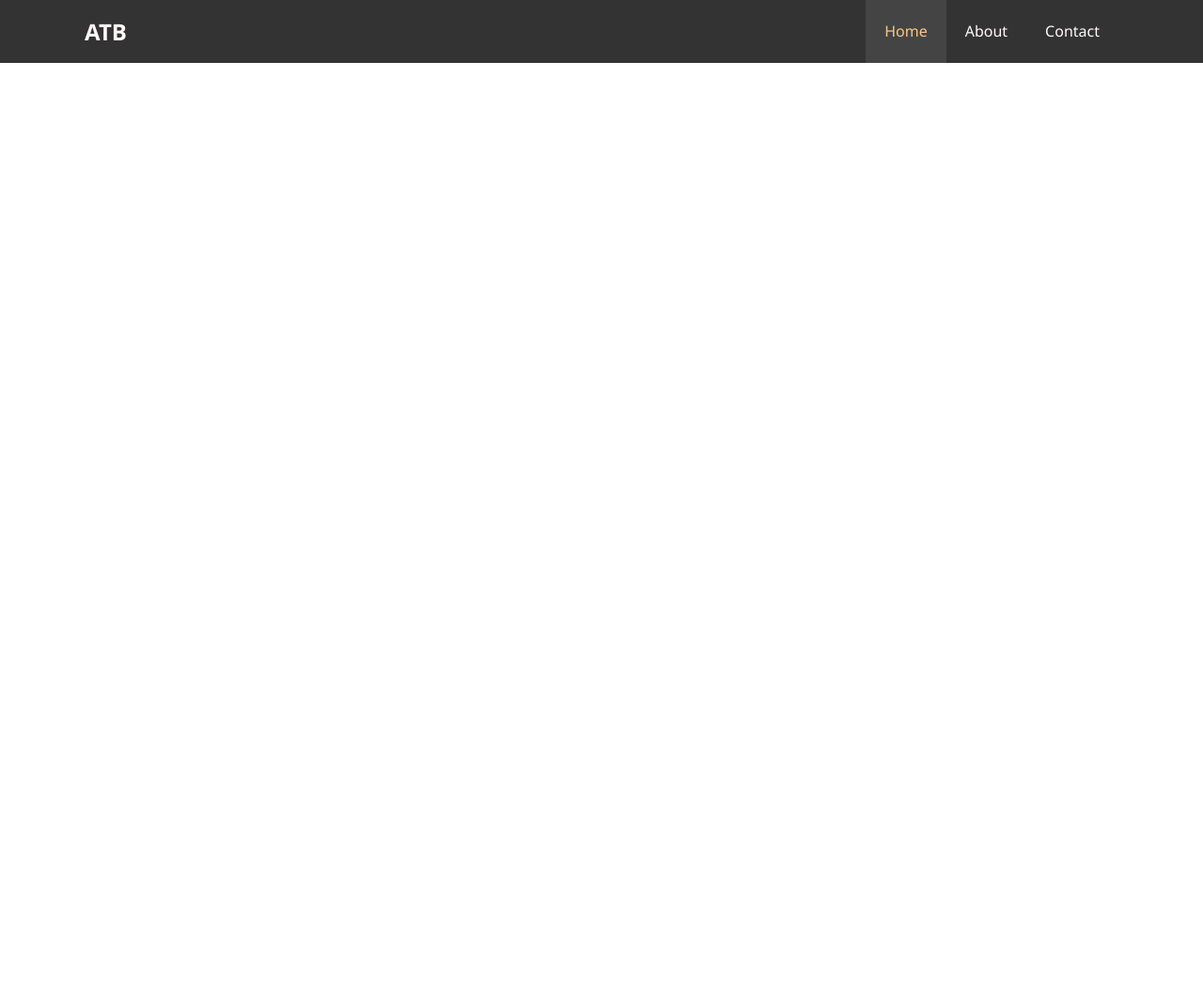
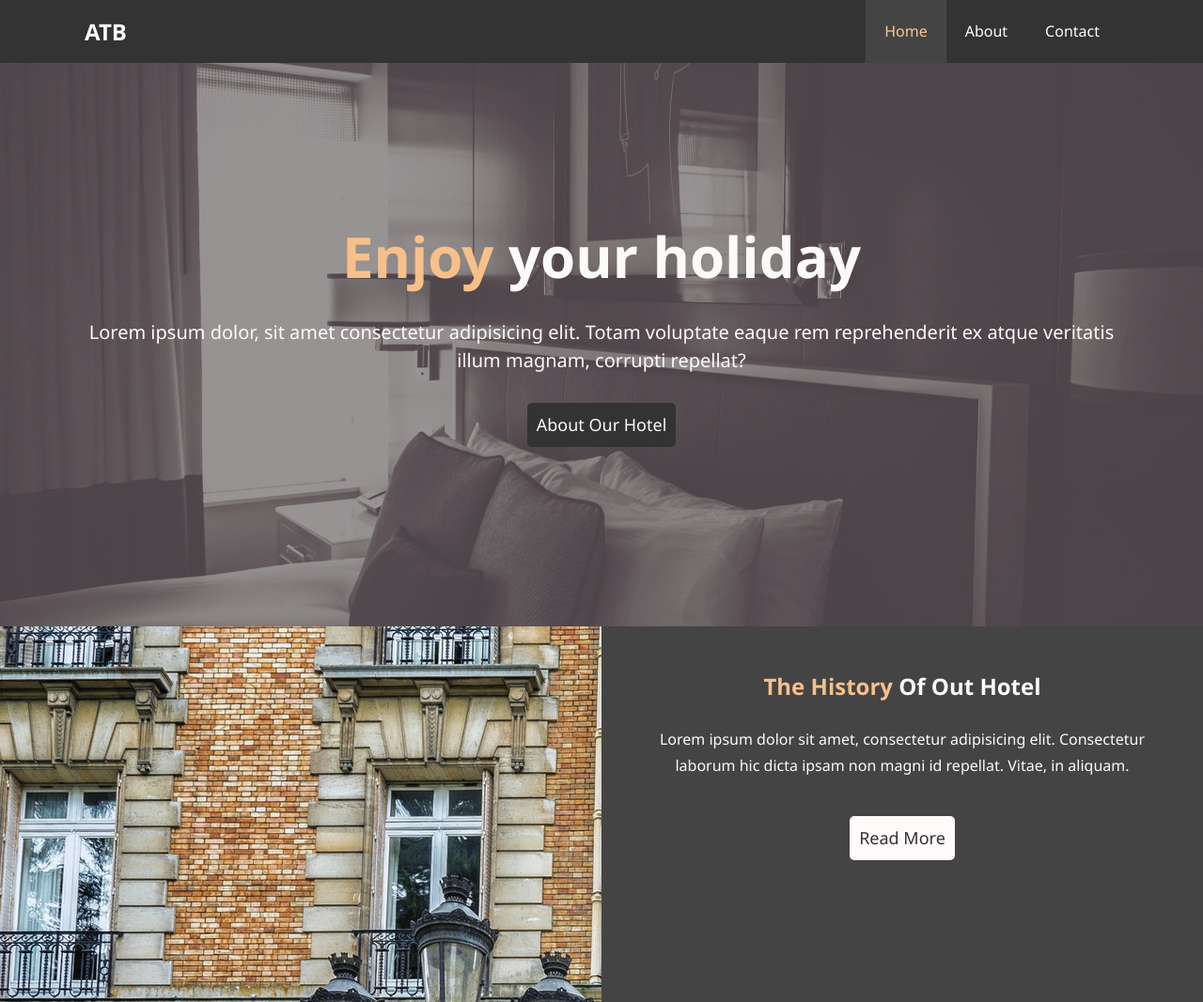
Before and after one commit to atbostan/CssWebSites, a plain HTML site: page HotelWebSite/index.html in a window 1280 px wide. Shown: the whole page at 94% size. Before the commit the page ends 800 px from the top, so only its background shows below. Drawn offline with Linux system fonts and the light colour scheme.

Commit message:
showcase and home info added

```diff
--- a/HotelWebSite/css/style.css
+++ b/HotelWebSite/css/style.css
@@ -35,6 +35,54 @@ p{
     padding: 0,20px;
 }
 
+.text-primary{
+    color:#f7c08a;
+    font-weight: bold;
+
+}
+
+.lead{
+    font-size: 20px;
+}
+
+.btn{ /*convert to a tag to a button*/
+    display: inline-block;
+    background: #333;
+    padding: 10px;
+    border-radius: 5px;
+    color:snow;
+    font-size: 18px;
+    border:none;
+    cursor: pointer;
+}
+
+.btn:hover{
+    background: #f7c08a;
+    color: #333;
+}
+
+.btn-light{
+    background: snow;
+    color: #333;
+}
+
+.bg-primary{
+    background-color: #f7c08a;
+    color: #333;
+
+}
+
+.bg-light{
+    background-color: snow;
+    color: #333;
+
+}
+
+.bg-dark{
+    background-color: #444;
+    color: snow;
+
+}
 /*Nav-Bar*/
 
 #navbar{
@@ -73,3 +121,55 @@ p{
     background: #444;
     color: #f7c888
 }
+
+/*Showcase*/
+
+#showcase{
+    background: url('../img/showcase.jpg') no-repeat
+    center center/cover;
+
+    height: 600px;
+}
+
+#showcase .showcase-content{
+    color: snow;
+    text-align: center;
+    padding-top: 170px;
+
+}
+
+#showcase .showcase-content h1{
+    font-size: 60px;
+    line-height: 1.2em;
+
+}
+
+#showcase .showcase-content p {
+    padding-bottom: 20px;
+    line-height: 1.5em;
+}
+
+/*Home info*/
+
+#home-info{
+    height: 400px;
+
+}
+#home-info .info-img{
+    float:left;
+    width:50%;
+    background: url('../img/photo-1.jpg') no-repeat;
+    min-height: 100%;
+}
+#home-info .info-content{
+    float:right;
+    width:50%;
+    height: 100% ;
+    text-align: center;
+    padding: 50px 30px;
+    overflow: hidden;
+}
+
+#home-info .info-content p{
+    padding-bottom: 30px;
+}
--- a/HotelWebSite/index.html
+++ b/HotelWebSite/index.html
@@ -1,13 +1,13 @@
 <!DOCTYPE html>
 <html lang="en">
   <head>
-    <meta charset="UTF-8">
-    <meta http-equiv="X-UA-Compatible" content="IE=edge">
-    <meta name="viewport" content="width=device-width, initial-scale=1.0">
-    <meta name="description" content="Welcome to the most lux hotel in Paris">
-    <meta name="keywords" content="hotel,Paris,new hotel,France Hotel">
-    <link rel="stylesheet" href="css/style.css">
-    <title>Hotel ATB  | Welcome </title>
+    <meta charset="UTF-8" />
+    <meta http-equiv="X-UA-Compatible" content="IE=edge" />
+    <meta name="viewport" content="width=device-width, initial-scale=1.0" />
+    <meta name="description" content="Welcome to the most lux hotel in Paris" />
+    <meta name="keywords" content="hotel,Paris,new hotel,France Hotel" />
+    <link rel="stylesheet" href="css/style.css" />
+    <title>Hotel ATB | Welcome</title>
   </head>
   <body>
     <header>
@@ -20,8 +20,35 @@
             <li><a href="contact.html">Contact</a></li>
           </ul>
         </div>
+      </nav>
 
-        </nav>
+      <div id="showcase">
+        <div class="container">
+          <div class="showcase-content">
+            <h1><span class="text-primary">Enjoy</span> your holiday</h1>
+            <p class="lead">
+              Lorem ipsum dolor, sit amet consectetur adipisicing elit. Totam
+              voluptate eaque rem reprehenderit ex atque veritatis illum magnam,
+              corrupti repellat?
+            </p>
+            <a class="btn" href="about.html">About Our Hotel</a>
+          </div>
+        </div>
+      </div>
     </header>
+    <section id="home-info" class="bg-dark">
+        <div class="info-img">
+
+        </div>
+        <div class="info-content">
+            <h2><span class="text-primary">The History</span>
+                Of Out Hotel
+            </h2>
+            <p>Lorem ipsum dolor sit amet, consectetur adipisicing elit. Consectetur laborum hic dicta ipsam non magni id repellat. Vitae, in aliquam.
+
+            </p>
+            <a href="about.html" class="btn btn-light">Read More</a>
+        </div>
+    </section>
   </body>
 </html>
```
Lines whose indentation alone changed are shown as unchanged.
